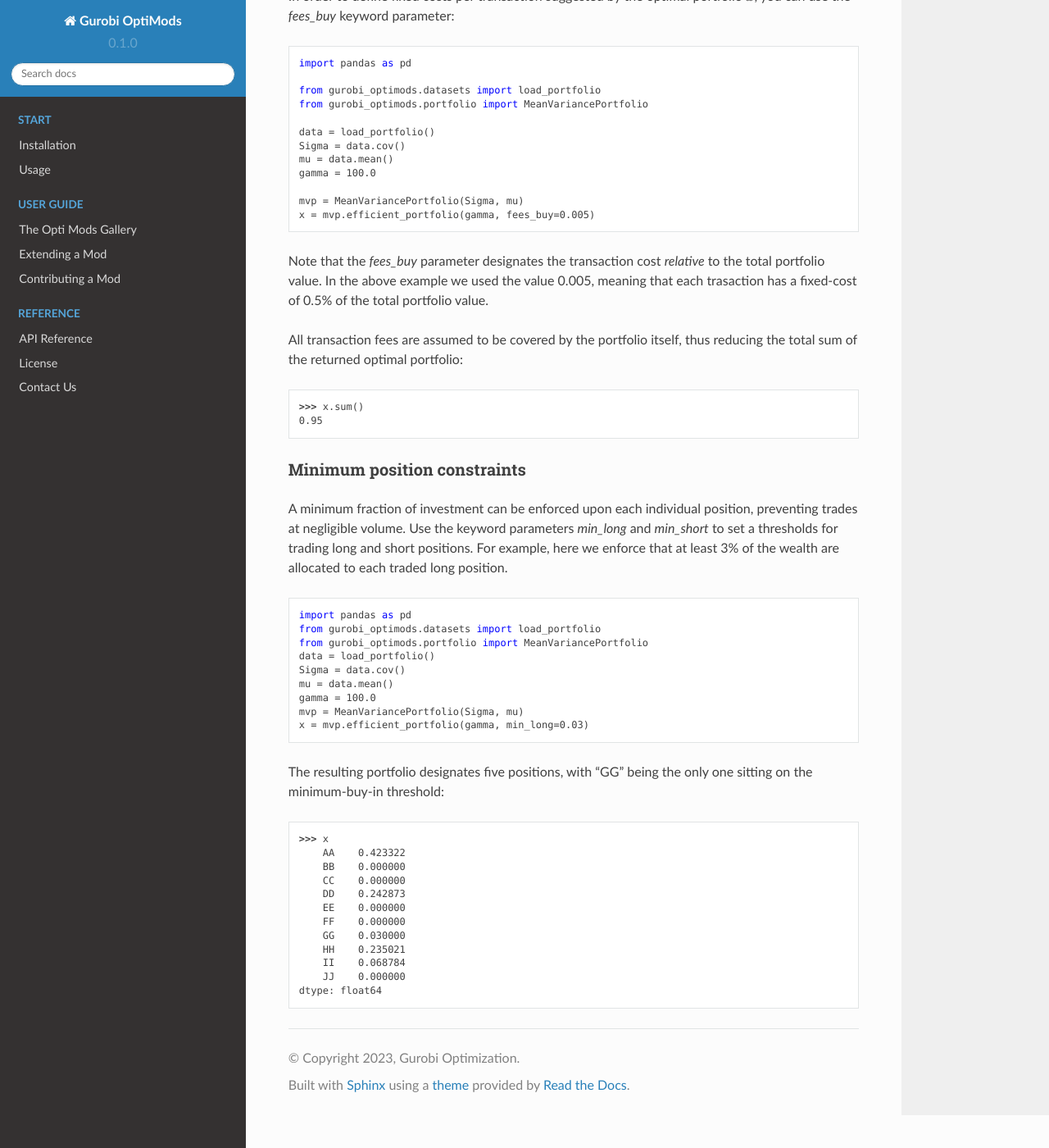
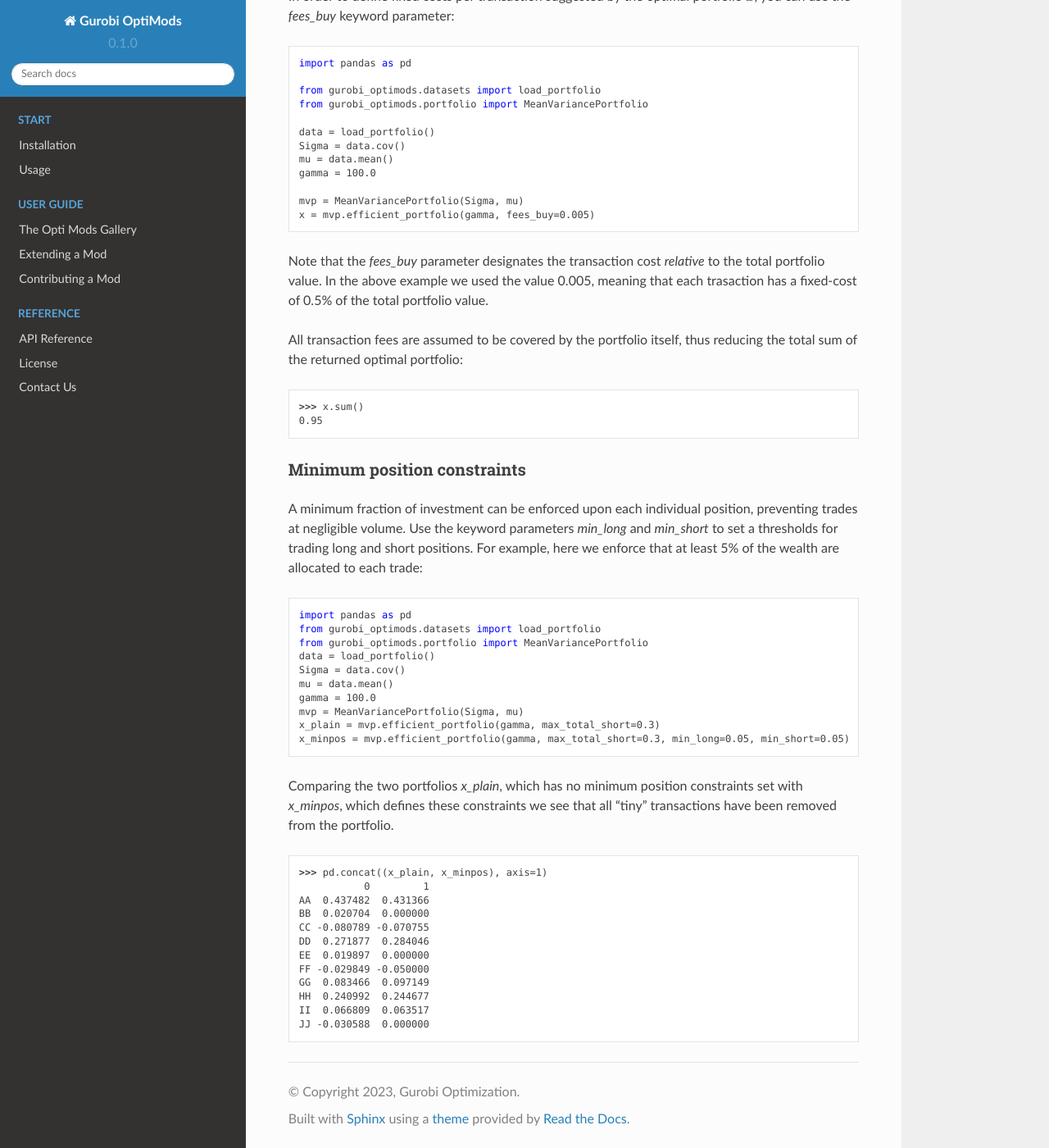
Before and after one commit to Gurobi/gurobi-optimods, a Sphinx documentation site: the page built from docs/source/mods/portfolio.rst, in a window 1280 px wide and 1400 px high, scrolled down 3458 px. Shown: the whole window at 82% size. Built offline with Sphinx 7.4.7 and the Read the Docs theme 2.0.0, drawn with Linux system fonts in a browser that asks for light colours.

Commit message:
More convincing example for minimum position constraint

```diff
--- a/docs/source/mods/portfolio.rst
+++ b/docs/source/mods/portfolio.rst
@@ -319,8 +319,8 @@ Minimum position constraints
 A minimum fraction of investment can be enforced upon each individual position,
 preventing trades at negligible volume.  Use the keyword parameters `min_long`
 and `min_short` to set a thresholds for trading long and short positions.  For
-example, here we enforce that at least 3% of the wealth are allocated to each
-traded long position.
+example, here we enforce that at least 5% of the wealth are allocated to each
+trade:
 
 .. testcode:: mod
 
@@ -332,32 +332,38 @@ traded long position.
     mu = data.mean()
     gamma = 100.0
     mvp = MeanVariancePortfolio(Sigma, mu)
-    x = mvp.efficient_portfolio(gamma, min_long=0.03)
+    x_plain = mvp.efficient_portfolio(gamma, max_total_short=0.3)
+    x_minpos = mvp.efficient_portfolio(gamma, max_total_short=0.3, min_long=0.05, min_short=0.05)
 
 .. testoutput:: mod
     :hide:
 
     ...
-    Optimize a model with 52 rows, 50 columns and 120 nonzeros
+    Optimize a model with 42 rows, 50 columns and 110 nonzeros
+    ...
+    Model has 55 quadratic objective terms
+    ...
+    Optimize a model with 62 rows, 50 columns and 150 nonzeros
     ...
     Model has 55 quadratic objective terms
     ...
 
-The resulting portfolio designates five positions, with "GG" being the
-only one sitting on the minimum-buy-in threshold:
+Comparing the two portfolios `x_plain`, which has no minimum position
+constraints set with `x_minpos`, which defines these constraints we see that
+all "tiny" transactions have been removed from the portfolio.
 
 .. doctest:: mod
     :options: +NORMALIZE_WHITESPACE
 
-    >>> x
-        AA    0.423322
-        BB    0.000000
-        CC    0.000000
-        DD    0.242873
-        EE    0.000000
-        FF    0.000000
-        GG    0.030000
-        HH    0.235021
-        II    0.068784
-        JJ    0.000000
-    dtype: float64
+    >>> pd.concat((x_plain, x_minpos), axis=1)
+               0         1
+    AA  0.437482  0.431366
+    BB  0.020704  0.000000
+    CC -0.080789 -0.070755
+    DD  0.271877  0.284046
+    EE  0.019897  0.000000
+    FF -0.029849 -0.050000
+    GG  0.083466  0.097149
+    HH  0.240992  0.244677
+    II  0.066809  0.063517
+    JJ -0.030588  0.000000
```
